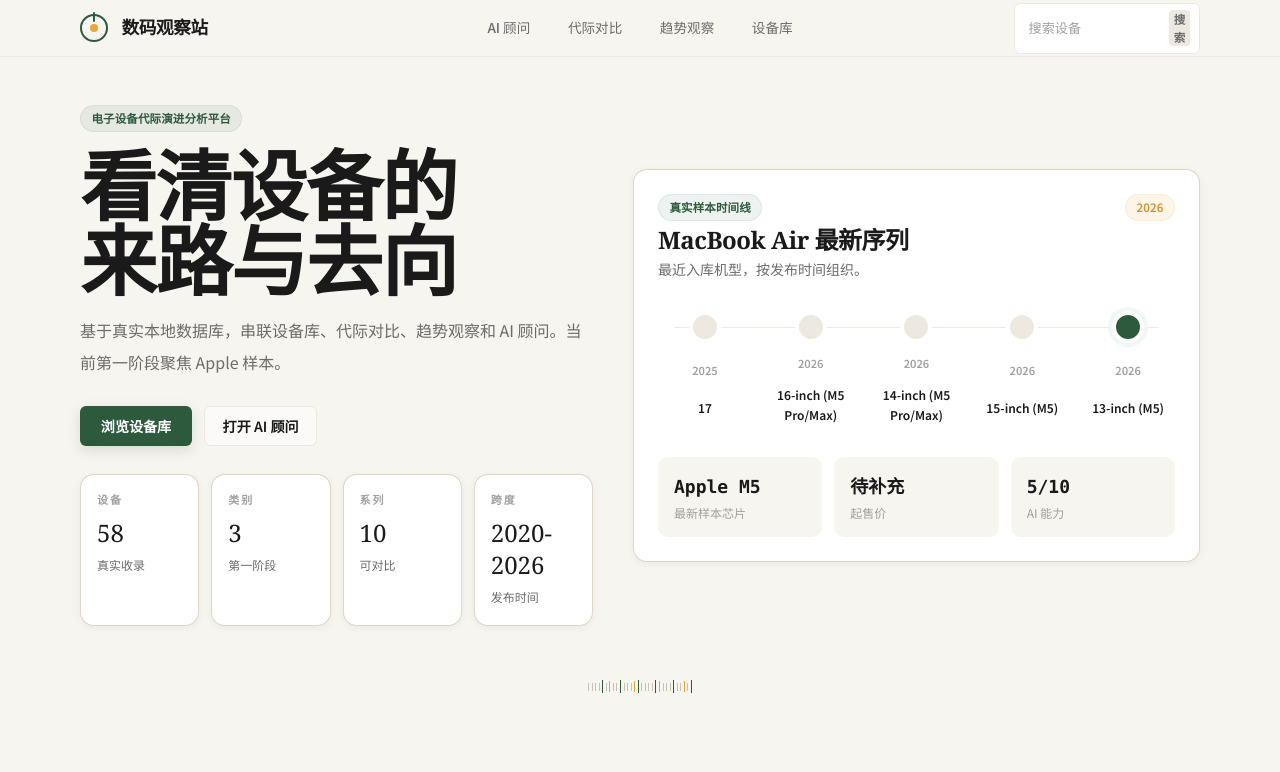
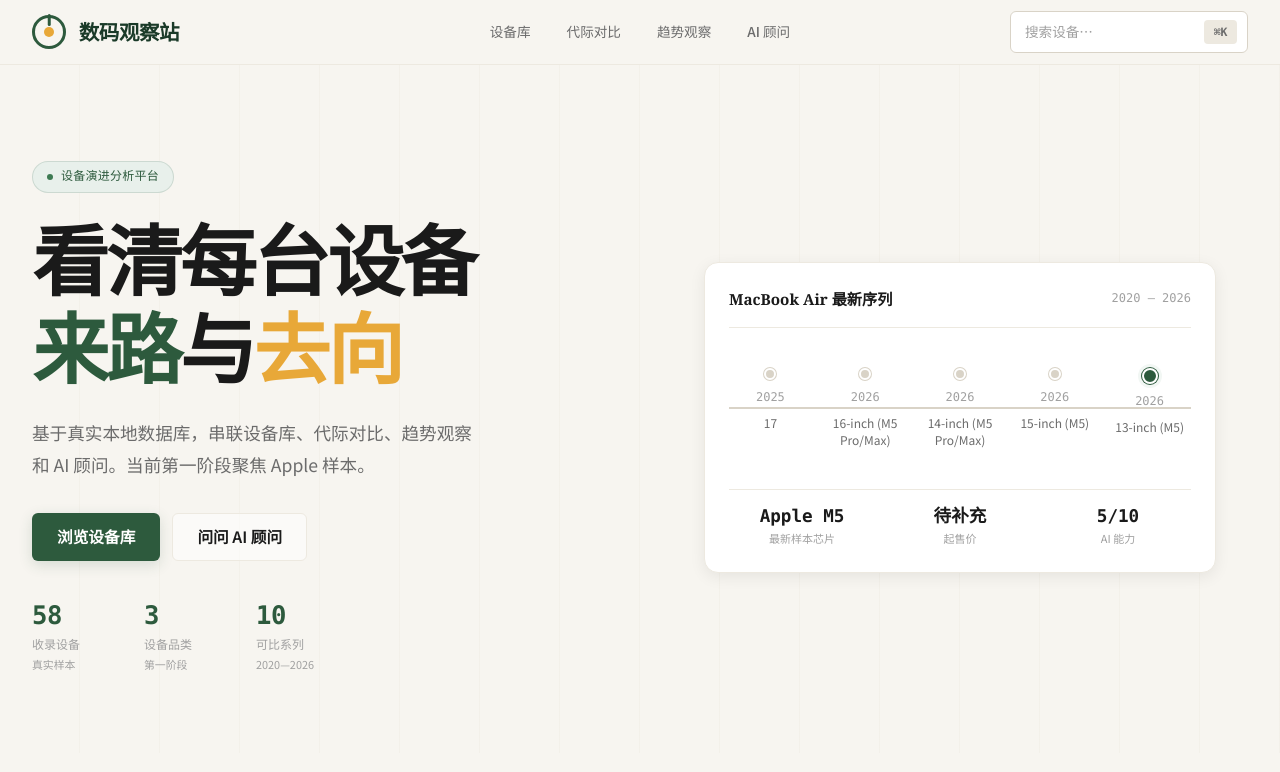
Before and after one commit to LighthouseXy/ai-device-evolution, a Next.js app: page / in a window 1280 px wide. Shown: the top 772 px of the page. Built offline with nearby package versions, Linux system fonts and the light colour scheme.

Commit message:
fix: align v2 home and navigation visuals

```diff
--- a/src/app/globals.css
+++ b/src/app/globals.css
@@ -26,7 +26,7 @@
   --warning: #d97706;
   --danger: #ef4444;
   --ink-quiet: #a0a0a0;
-  --site-max-width: 1120px;
+  --site-max-width: 1440px;
   --site-gutter: 32px;
   --radius-sm: 6px;
   --radius-md: 10px;
@@ -312,7 +312,7 @@
   align-items: end;
   justify-content: space-between;
   gap: 1rem 1.5rem;
-  margin-bottom: 1.35rem;
+  margin-bottom: 3rem;
 }
 
 .section-header.is-centered {
@@ -332,12 +332,13 @@
 .section-eyebrow {
   display: inline-flex;
   align-items: center;
-  gap: 0.7rem;
-  color: var(--primary);
-  font-family: var(--font-mono-stack);
-  font-size: 0.74rem;
-  font-weight: 700;
-  letter-spacing: 0.16em;
+  gap: 0.75rem;
+  margin-bottom: 0.25rem;
+  color: #3d7a52;
+  font-family: var(--font-mono-stack);
+  font-size: 0.75rem;
+  font-weight: 600;
+  letter-spacing: 0.1em;
   text-transform: uppercase;
 }
 
@@ -350,14 +351,18 @@
 }
 
 .section-title {
-  font-size: clamp(1.55rem, 2.5vw, 2.25rem);
-  line-height: 1.1;
+  color: var(--text-strong);
+  font-size: clamp(1.8rem, 3vw, 2.2rem);
+  font-weight: 700;
+  line-height: 1.2;
+  letter-spacing: -0.03em;
 }
 
 .section-desc {
-  max-width: 36rem;
+  max-width: 540px;
+  margin-top: 0.5rem;
   color: var(--text-muted);
-  font-size: 0.94rem;
+  font-size: 1.1rem;
   line-height: 1.7;
 }
 
@@ -373,6 +378,270 @@
 
 .section-link:hover {
   gap: 0.65rem;
+}
+
+/* 首页：按 front-design/v2 的网格首屏、标题比例和时间轴卡片复刻。 */
+.home-hero {
+  position: relative;
+  overflow: hidden;
+  padding: 6rem var(--site-gutter) 5rem;
+  background: var(--bg);
+}
+
+.home-hero::before {
+  content: "";
+  position: absolute;
+  inset: 0;
+  background:
+    repeating-linear-gradient(
+      90deg,
+      transparent,
+      transparent 79px,
+      rgba(237, 233, 224, 0.8) 79px,
+      rgba(237, 233, 224, 0.8) 80px
+    );
+  opacity: 0.5;
+  pointer-events: none;
+}
+
+.home-hero-inner {
+  position: relative;
+  width: min(var(--site-max-width), 100%);
+  margin-inline: auto;
+}
+
+.home-hero-content {
+  display: grid;
+  grid-template-columns: minmax(0, 1fr) minmax(420px, 1fr);
+  align-items: center;
+  gap: 4rem;
+}
+
+.home-hero-text {
+  min-width: 0;
+}
+
+.home-hero-badge {
+  display: inline-flex;
+  align-items: center;
+  gap: 0.5rem;
+  margin-bottom: 1.5rem;
+  padding: 5px 14px;
+  border: 1px solid rgba(45, 90, 61, 0.15);
+  border-radius: 20px;
+  background: #e8f0eb;
+  color: var(--primary);
+  font-family: var(--font-mono-stack);
+  font-size: 0.75rem;
+  letter-spacing: 0.02em;
+}
+
+.home-hero-badge::before {
+  content: "";
+  width: 6px;
+  height: 6px;
+  border-radius: 999px;
+  background: #3d7a52;
+}
+
+.home-hero-title {
+  max-width: 640px;
+  margin-bottom: 1.5rem;
+  color: var(--text-strong);
+  font-size: clamp(3.15rem, 6vw, 4.8rem);
+  font-weight: 700;
+  line-height: 1.15;
+  letter-spacing: -0.04em;
+}
+
+.home-hero-title .accent {
+  color: var(--primary);
+}
+
+.home-hero-title .amber {
+  color: var(--accent);
+}
+
+.home-hero-desc {
+  max-width: 440px;
+  margin-bottom: 2rem;
+  color: var(--text-muted);
+  font-size: 1.1rem;
+  line-height: 1.8;
+}
+
+.home-hero-actions {
+  display: flex;
+  flex-wrap: wrap;
+  gap: 0.75rem;
+  margin-bottom: 2.5rem;
+}
+
+.home-hero-stats {
+  display: flex;
+  flex-wrap: wrap;
+  gap: 2rem;
+}
+
+.home-hero-stat {
+  display: flex;
+  flex-direction: column;
+  min-width: 5rem;
+}
+
+.home-hero-stat-value {
+  color: var(--primary);
+  font-family: var(--font-mono-stack);
+  font-size: 1.6rem;
+  font-weight: 600;
+  line-height: 1.1;
+  letter-spacing: -0.02em;
+}
+
+.home-hero-stat-label {
+  margin-top: 0.35rem;
+  color: var(--text-soft);
+  font-size: 0.75rem;
+}
+
+.home-hero-stat-hint {
+  margin-top: 0.15rem;
+  color: var(--text-soft);
+  font-size: 0.68rem;
+}
+
+.home-hero-visual {
+  position: relative;
+  padding: 2rem;
+}
+
+.home-timeline-card {
+  padding: 1.5rem;
+  border: 1px solid var(--border);
+  border-radius: var(--radius-lg);
+  background: var(--surface);
+  box-shadow: var(--shadow);
+}
+
+.home-timeline-header {
+  display: flex;
+  align-items: center;
+  justify-content: space-between;
+  gap: 1rem;
+  margin-bottom: 1.5rem;
+  padding-bottom: 1rem;
+  border-bottom: 1px solid var(--border);
+}
+
+.home-timeline-series {
+  color: var(--text-strong);
+  font-family: var(--font-display-stack);
+  font-size: 0.95rem;
+  font-weight: 600;
+}
+
+.home-timeline-range {
+  color: var(--text-soft);
+  font-family: var(--font-mono-stack);
+  font-size: 0.75rem;
+}
+
+.home-timeline-track {
+  position: relative;
+  padding: 1rem 0;
+}
+
+.home-timeline-line {
+  position: absolute;
+  top: 50%;
+  left: 0;
+  right: 0;
+  height: 2px;
+  background: var(--border-strong);
+  transform: translateY(-50%);
+}
+
+.home-timeline-nodes {
+  position: relative;
+  z-index: 1;
+  display: flex;
+  justify-content: space-between;
+  gap: 0.75rem;
+}
+
+.home-timeline-node {
+  display: flex;
+  min-width: 0;
+  flex: 1 1 0;
+  flex-direction: column;
+  align-items: center;
+  gap: 0.5rem;
+}
+
+.home-node-dot {
+  width: 12px;
+  height: 12px;
+  border: 2px solid var(--surface);
+  border-radius: 999px;
+  background: var(--border-strong);
+  box-shadow: 0 0 0 1px var(--border-strong);
+}
+
+.home-node-dot.active {
+  width: 16px;
+  height: 16px;
+  background: var(--primary);
+  box-shadow:
+    0 0 0 1px var(--primary),
+    0 0 0 4px var(--primary-soft);
+}
+
+.home-node-year {
+  color: var(--text-soft);
+  font-family: var(--font-mono-stack);
+  font-size: 0.75rem;
+}
+
+.home-node-name {
+  max-width: 80px;
+  color: var(--text-muted);
+  font-size: 0.75rem;
+  line-height: 1.4;
+  text-align: center;
+}
+
+.home-timeline-metrics {
+  display: grid;
+  grid-template-columns: repeat(3, minmax(0, 1fr));
+  gap: 0.75rem;
+  margin-top: 1.5rem;
+  padding-top: 1rem;
+  border-top: 1px solid var(--border);
+}
+
+.home-metric {
+  display: grid;
+  gap: 0.2rem;
+  text-align: center;
+}
+
+.home-metric-value {
+  color: var(--text-strong);
+  font-family: var(--font-mono-stack);
+  font-size: 1.1rem;
+  font-weight: 600;
+  line-height: 1.2;
+}
+
+.home-metric-label {
+  color: var(--text-soft);
+  font-size: 11px;
+}
+
+.home-section-divider {
+  justify-content: flex-start;
+  width: 96px;
+  padding: 1.5rem 0;
 }
 
 /* 代际对比页：对齐 front-design/v2 的选择器、概览卡和详细表格。 */
@@ -768,8 +1037,9 @@
 }
 
 .page-header-divider {
-  width: 128px;
+  width: min(var(--site-max-width), calc(100% - var(--site-gutter) * 2));
   margin: 0.45rem auto 0;
+  justify-content: flex-start;
   padding-block: 0.25rem;
 }
 
@@ -777,25 +1047,25 @@
 .tick-divider {
   display: flex;
   align-items: center;
-  justify-content: center;
-  gap: 0.16rem;
-  padding: 0.9rem 0;
+  justify-content: flex-start;
+  gap: 2px;
+  padding: 1.5rem 0;
 }
 
 .tick-divider .tick {
   width: 1px;
-  height: 8px;
+  height: 12px;
   flex: 0 0 1px;
-  background: rgba(192, 182, 164, 0.82);
+  background: var(--border-strong);
 }
 
 .tick-divider .tick:nth-child(5n) {
-  height: 13px;
-  background: var(--primary);
+  height: 20px;
+  background: #3d7a52;
 }
 
 .tick-divider .tick:nth-child(7n) {
-  height: 11px;
+  height: 16px;
   background: var(--accent);
 }
 
@@ -836,10 +1106,10 @@
 
 .site-nav-inner {
   width: min(var(--site-max-width), calc(100% - var(--site-gutter) * 2));
-  min-height: 56px;
+  min-height: 64px;
   margin-inline: auto;
   display: grid;
-  grid-template-columns: minmax(180px, 1fr) auto minmax(180px, 1fr);
+  grid-template-columns: minmax(240px, 1fr) auto minmax(240px, 1fr);
   align-items: center;
   gap: 1rem;
 }
@@ -847,17 +1117,17 @@
 .site-nav-brand {
   display: inline-flex;
   align-items: center;
-  gap: 0.85rem;
+  gap: 0.8rem;
   min-width: 0;
-  color: var(--text-strong);
+  color: var(--primary-strong);
 }
 
 .site-nav-mark {
   position: relative;
   flex: 0 0 auto;
-  width: 28px;
-  height: 28px;
-  border: 2.5px solid var(--primary);
+  width: 34px;
+  height: 34px;
+  border: 3px solid var(--primary);
   border-radius: 50%;
 }
 
@@ -865,8 +1135,8 @@
   content: "";
   position: absolute;
   inset: 50% auto auto 50%;
-  width: 8px;
-  height: 8px;
+  width: 10px;
+  height: 10px;
   border-radius: 999px;
   background: var(--accent);
   transform: translate(-50%, -50%);
@@ -877,8 +1147,8 @@
   position: absolute;
   top: -4px;
   left: 50%;
-  width: 2px;
-  height: 10px;
+  width: 2.5px;
+  height: 12px;
   border-radius: 999px;
   background: var(--primary);
   transform: translateX(-50%);
@@ -886,7 +1156,7 @@
 
 .site-nav-name {
   font-family: var(--font-display-stack);
-  font-size: 1.1rem;
+  font-size: 1.28rem;
   font-weight: 700;
   line-height: 1.1;
   letter-spacing: -0.02em;
@@ -896,7 +1166,7 @@
   display: flex;
   align-items: center;
   justify-content: center;
-  gap: 0.35rem;
+  gap: 0.25rem;
 }
 
 .site-nav-link {
@@ -936,9 +1206,9 @@
   content: "";
   position: absolute;
   left: 50%;
-  bottom: 0.26rem;
-  width: 24px;
-  height: 2px;
+  bottom: 0.32rem;
+  width: 42px;
+  height: 3px;
   border-radius: 999px;
   transform: translateX(-50%);
   background:
@@ -972,16 +1242,25 @@
   align-items: center;
   justify-self: end;
   justify-content: space-between;
-  gap: 0.8rem;
-  width: 186px;
-  min-height: 2.25rem;
-  padding: 0.38rem 0.55rem 0.38rem 0.85rem;
-  border: 1px solid var(--border);
+  gap: 0.75rem;
+  width: 238px;
+  min-height: 42px;
+  padding: 6px 10px 6px 14px;
+  border: 1px solid var(--border-strong);
   border-radius: var(--radius-sm);
   background: var(--surface-strong);
   color: var(--text-soft);
   font-size: 0.85rem;
   font-weight: 400;
+  transition:
+    border-color 160ms ease,
+    box-shadow 160ms ease;
+}
+
+.site-nav-search:focus-within,
+.site-nav-search:hover {
+  border-color: #3d7a52;
+  box-shadow: 0 0 0 3px rgba(45, 90, 61, 0.08);
 }
 
 .site-nav-search input {
@@ -991,7 +1270,7 @@
   outline: 0;
   background: transparent;
   color: var(--text);
-  font-size: 0.82rem;
+  font-size: 0.85rem;
 }
 
 .site-nav-search input::placeholder {
@@ -999,13 +1278,15 @@
 }
 
 .site-nav-search button {
-  min-width: 1.35rem;
+  min-width: 2.05rem;
+  min-height: 1.45rem;
   border: 0;
   border-radius: 4px;
   background: var(--surface-muted);
   color: var(--text-muted);
   font-size: 0.72rem;
-  font-weight: 700;
+  font-family: var(--font-mono-stack);
+  font-weight: 600;
   text-align: center;
 }
 
@@ -1131,6 +1412,33 @@
 @media (max-width: 860px) {
   :root {
     --site-gutter: 18px;
+  }
+
+  .home-hero {
+    padding: 3rem var(--site-gutter) 3.5rem;
+  }
+
+  .home-hero-content {
+    grid-template-columns: 1fr;
+    gap: 2.5rem;
+  }
+
+  .home-hero-visual {
+    order: -1;
+    padding: 0;
+  }
+
+  .home-hero-title {
+    font-size: clamp(2.8rem, 12vw, 4rem);
+  }
+
+  .home-hero-stats {
+    gap: 1.35rem;
+  }
+
+  .home-timeline-metrics {
+    grid-template-columns: 1fr;
+    text-align: left;
   }
 
   .site-nav-inner {
--- a/src/app/page.tsx
+++ b/src/app/page.tsx
@@ -59,15 +59,10 @@
   hint: string;
 }) {
   return (
-    <div className="card p-4">
-      <div className="text-[11px] font-semibold uppercase tracking-[0.18em] text-[var(--text-soft)]">{label}</div>
-      <div
-        className="mt-2 text-2xl text-[var(--text-strong)]"
-        style={{ fontFamily: "var(--font-display-stack)" }}
-      >
-        {formatStatValue(value)}
-      </div>
-      <div className="mt-1 text-xs leading-6 text-[var(--text-muted)]">{hint}</div>
+    <div className="home-hero-stat">
+      <span className="home-hero-stat-value">{formatStatValue(value)}</span>
+      <span className="home-hero-stat-label">{label}</span>
+      <span className="home-hero-stat-hint">{hint}</span>
     </div>
   );
 }
@@ -125,66 +120,51 @@
 
   return (
     <main className="site-main">
-      <section className="section bg-[var(--bg)] pb-10 pt-12">
-        <div className="section-inner grid gap-10 lg:grid-cols-[minmax(0,0.95fr)_minmax(420px,1.05fr)] lg:items-center">
-          <div className="grid gap-7">
-            <div className="grid gap-4">
-              <span className="tag tag-green w-fit">电子设备代际演进分析平台</span>
-              <h1 className="max-w-[10ch] text-[clamp(2.6rem,6vw,5rem)] leading-[0.98] tracking-[-0.06em] text-[var(--text-strong)]">
-                看清设备的来路与去向
+      <section className="home-hero">
+        <div className="home-hero-inner">
+          <div className="home-hero-content">
+            <div className="home-hero-text">
+              <div className="home-hero-badge">设备演进分析平台</div>
+              <h1 className="home-hero-title">
+                看清每台设备
+                <br />
+                <span className="accent">来路</span>与<span className="amber">去向</span>
               </h1>
-              <p className="max-w-[34rem] text-base leading-8 text-[var(--text-muted)]">
+              <p className="home-hero-desc">
                 基于真实本地数据库，串联设备库、代际对比、趋势观察和 AI 顾问。当前第一阶段聚焦 Apple 样本。
               </p>
-            </div>
 
-            <div className="flex flex-wrap gap-3">
-              <Link href="/devices" className="btn btn-primary">
+              <div className="home-hero-actions">
+                <Link href="/devices" className="btn btn-primary btn-lg">
                   浏览设备库
                 </Link>
-              <Link href="/advisor" className="btn btn-ghost">
-                打开 AI 顾问
+                <Link href="/advisor" className="btn btn-ghost btn-lg">
+                  问问 AI 顾问
                 </Link>
               </div>
 
-            <div className="grid gap-3 sm:grid-cols-4">
-              <StatCard label="设备" value={summaryStatsFlat.modelCount} hint="真实收录" />
-              <StatCard label="类别" value={summaryStatsFlat.categoryCount} hint="第一阶段" />
-              <StatCard label="系列" value={summaryStatsFlat.seriesCount} hint="可对比" />
-              <StatCard label="跨度" value={`${summaryStatsFlat.startYear}-${summaryStatsFlat.endYear}`} hint="发布时间" />
+              <div className="home-hero-stats">
+                <StatCard label="收录设备" value={summaryStatsFlat.modelCount} hint="真实样本" />
+                <StatCard label="设备品类" value={summaryStatsFlat.categoryCount} hint="第一阶段" />
+                <StatCard label="可比系列" value={summaryStatsFlat.seriesCount} hint={`${summaryStatsFlat.startYear}—${summaryStatsFlat.endYear}`} />
               </div>
             </div>
 
-          <div className="card overflow-hidden p-6">
-            <div className="flex items-start justify-between gap-4">
-              <div className="grid gap-1">
-                <span className="tag tag-green w-fit">真实样本时间线</span>
-                <h2 className="text-2xl leading-tight text-[var(--text-strong)]">
-                  {spotlight?.series ?? "Apple"} 最新序列
-                </h2>
-                <p className="text-sm text-[var(--text-muted)]">
-                  最近入库机型，按发布时间组织。
-                </p>
-              </div>
-              <span className="tag tag-amber">{summaryStatsFlat.endYear}</span>
+            <div className="home-hero-visual">
+              <div className="home-timeline-card">
+                <div className="home-timeline-header">
+                  <span className="home-timeline-series">{spotlight?.series ?? "Apple"} 最新序列</span>
+                  <span className="home-timeline-range">{summaryStatsFlat.startYear} — {summaryStatsFlat.endYear}</span>
                 </div>
 
-            <div className="relative mt-8">
-              <div className="absolute left-4 right-4 top-4 h-px bg-[var(--border)]" aria-hidden="true" />
-              <div className="relative grid grid-cols-5 gap-3">
+                <div className="home-timeline-track">
+                  <div className="home-timeline-line" />
+                  <div className="home-timeline-nodes">
                     {timelineDevices.map((device, index) => (
-                  <Link key={device.id} href={`/devices/${device.id}`} className="group grid gap-3">
-                    <span
-                      className={`mx-auto h-8 w-8 rounded-full border-4 border-[var(--surface)] ${
-                        index === timelineDevices.length - 1
-                          ? "bg-[var(--primary)] shadow-[0_0_0_4px_var(--primary-soft)]"
-                          : "bg-[var(--border)]"
-                      }`}
-                    />
-                    <span className="text-center text-[11px] font-semibold text-[var(--text-soft)]">
-                      {device.releaseYear}
-                    </span>
-                    <span className="text-center text-xs font-semibold leading-5 text-[var(--text-strong)] group-hover:text-[var(--primary)]">
+                      <Link key={device.id} href={`/devices/${device.id}`} className="home-timeline-node">
+                        <span className={`home-node-dot${index === timelineDevices.length - 1 ? " active" : ""}`} />
+                        <span className="home-node-year">{device.releaseYear}</span>
+                        <span className="home-node-name">
                           {device.model.replace(device.series, "").trim() || device.model}
                         </span>
                       </Link>
@@ -192,27 +172,31 @@
                   </div>
                 </div>
 
-            <div className="mt-8 grid gap-3 sm:grid-cols-3">
-              <div className="rounded-[var(--radius-md)] bg-[var(--bg-soft)] p-4">
-                <div className="font-mono text-lg font-semibold text-[var(--text-strong)]">{spotlight?.chip ?? "待补充"}</div>
-                <div className="mt-1 text-xs text-[var(--text-soft)]">最新样本芯片</div>
+                <div className="home-timeline-metrics">
+                  <div className="home-metric">
+                    <span className="home-metric-value">{spotlight?.chip ?? "待补充"}</span>
+                    <span className="home-metric-label">最新样本芯片</span>
                   </div>
-              <div className="rounded-[var(--radius-md)] bg-[var(--bg-soft)] p-4">
-                <div className="font-mono text-lg font-semibold text-[var(--text-strong)]">{spotlight ? formatMaybeCurrency(spotlight.launchPrice) : "待补充"}</div>
-                <div className="mt-1 text-xs text-[var(--text-soft)]">起售价</div>
+                  <div className="home-metric">
+                    <span className="home-metric-value">{spotlight ? formatMaybeCurrency(spotlight.launchPrice) : "待补充"}</span>
+                    <span className="home-metric-label">起售价</span>
                   </div>
-              <div className="rounded-[var(--radius-md)] bg-[var(--bg-soft)] p-4">
-                <div className="font-mono text-lg font-semibold text-[var(--text-strong)]">
+                  <div className="home-metric">
+                    <span className="home-metric-value">
                       {typeof spotlight?.aiFeatureLevel === "number" ? `${spotlight.aiFeatureLevel}/10` : "待补充"}
+                    </span>
+                    <span className="home-metric-label">AI 能力</span>
                   </div>
-                <div className="mt-1 text-xs text-[var(--text-soft)]">AI 能力</div>
+                </div>
               </div>
             </div>
           </div>
         </div>
       </section>
 
-      <TickDivider className="site-container" />
+      <div className="section-inner">
+        <TickDivider className="home-section-divider" />
+      </div>
 
       <section className="section">
         <div className="section-inner">
@@ -260,7 +244,9 @@
         </div>
       </section>
 
-      <TickDivider className="site-container" />
+      <div className="section-inner">
+        <TickDivider className="home-section-divider" />
+      </div>
 
       <section className="section">
         <div className="section-inner">
--- a/src/components/layout/SiteNav.tsx
+++ b/src/components/layout/SiteNav.tsx
@@ -4,10 +4,10 @@
 import { usePathname } from "next/navigation";
 
 const links = [
-  { href: "/advisor", label: "AI 顾问" },
+  { href: "/devices", label: "设备库" },
   { href: "/compare", label: "代际对比" },
   { href: "/trends", label: "趋势观察" },
-  { href: "/devices", label: "设备库" },
+  { href: "/advisor", label: "AI 顾问" },
 ];
 
 export default function SiteNav() {
@@ -39,8 +39,10 @@
         </div>
 
         <form action="/devices" method="get" className="site-nav-search" role="search">
-          <input name="q" type="search" placeholder="搜索设备" aria-label="搜索设备" />
-          <button type="submit">搜索</button>
+          <input name="q" type="search" placeholder="搜索设备…" aria-label="搜索设备" />
+          <button type="submit" aria-label="搜索设备">
+            ⌘K
+          </button>
         </form>
       </div>
     </nav>
```
Lines whose indentation alone changed are shown as unchanged.
